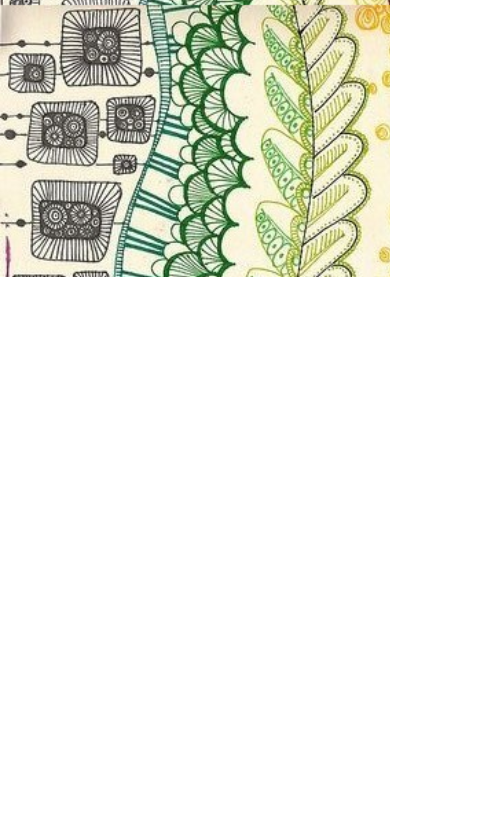
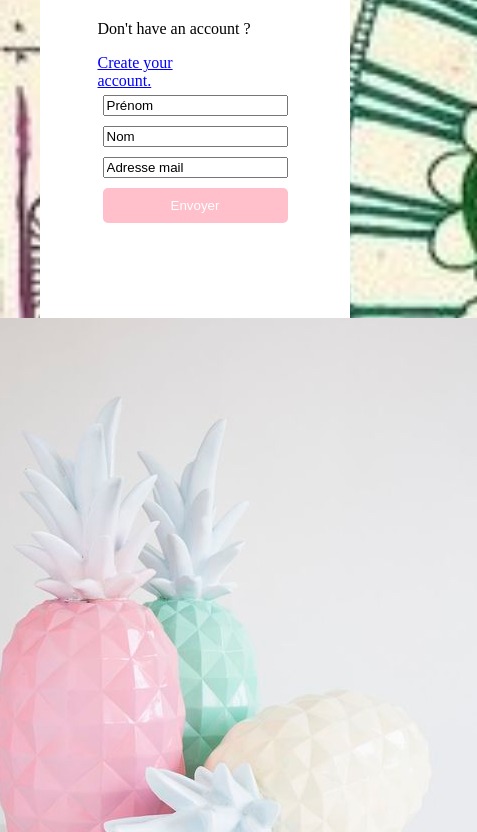
Before and after one commit to crvlea/Landing-page, a plain HTML site: page index.html in a window 390 px wide. Shown: the part 567-1399 px from the top of the page, 477 px wide, since content can reach past the window. Before the commit the page ends 844 px from the top, so only its background shows below. Drawn offline with Linux system fonts and the light colour scheme.

Commit message:
Responsie + JS
Ajout du javascript et du responsive, ainsi que du hiver

```diff
--- a/index.html
+++ b/index.html
@@ -13,14 +13,40 @@
       <h2>Inscrivez-vous à la newsletter</h2>
       <div class="formulaire">
         <form action="index.html" method="post">
+          <h1 id="login">Login</h1>
+        <p id="account">Don't have an account ? </p>
+        <a id="titre">Create your <br>account.</a>
           <input type="text" name="prénom" value="Prénom">
           <input type="text" name="nom" value="Nom">
           <input type="text" name="mail" value="Adresse mail">
-          <input type="submit" name="envoyer" value="Envoyer">
+          <input class="bouton" type="submit" name="envoyer" value="Envoyer">
         </form>
+      </div>
+      <div class"img">
+        <img src="img1.jpg" alt="Déco1">
       </div>
     </div>
 
+
+
     </div>
+
+    <span id="clickme">Cliquez-moi !</span>
+
+<script>
+    var clickme = document.getElementById('titre');
+
+    clickme.addEventListener('click', function(e) {
+        e.target.innerHTML = 'Login now';
+
+        var login = document.getElementById('login');
+        login.innerHTML = "Register";
+
+        var account = document.getElementById('account');
+        account.innerHTML = "Do you already have an account ? ";
+
+    });
+</script>
+
   </body>
 </html>
--- a/style.css
+++ b/style.css
@@ -13,6 +13,23 @@ img{
   align-items: center;
   width: 600px;
   padding-bottom: 20px;
+}
+
+input{
+    margin : 5px;
+}
+
+input:hover{
+  color: red;
+
+}
+
+.bouton {
+  background-color: pink;
+  color: white;
+  border-radius: 5px;
+  border : none;
+  padding: 10px;
 }
 
 div{
@@ -32,3 +49,32 @@ body{
   background-image: url(banniere.jpg);
   background-size: cover;
 }
+
+.img {
+  display: flex;
+  flex-direction: row;
+  width: 55%;
+}
+
+.formulaire {
+  display: flex;
+  flex-direction: row;
+}
+
+a
+{
+color: blue;
+text-decoration: underline;
+}
+
+a:hover{
+  color: red;
+}
+
+@media screen and (max-width:700px){
+	.col2{
+    width: 80%;
+    padding: 5px;
+	}
+
+  }
```
Also changed, not shown: img1.jpg (added), img2.jpg (added).
